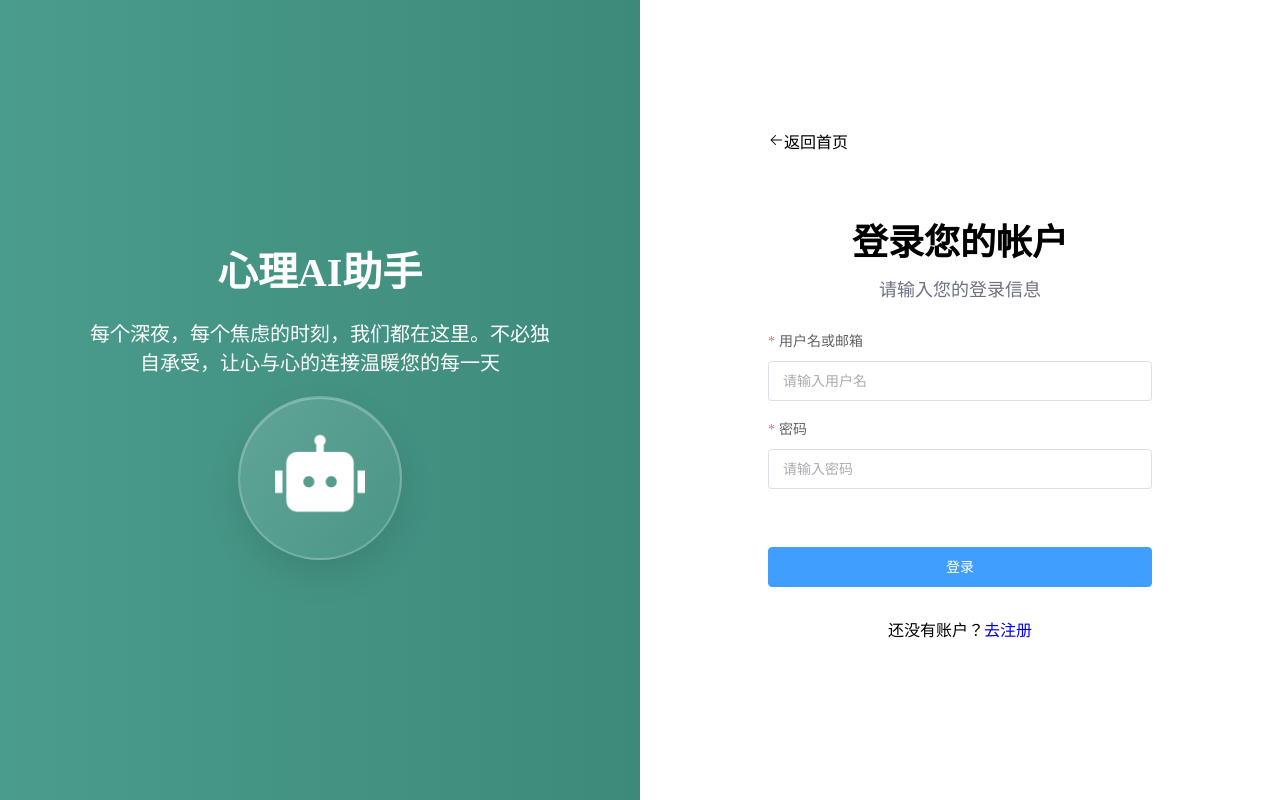
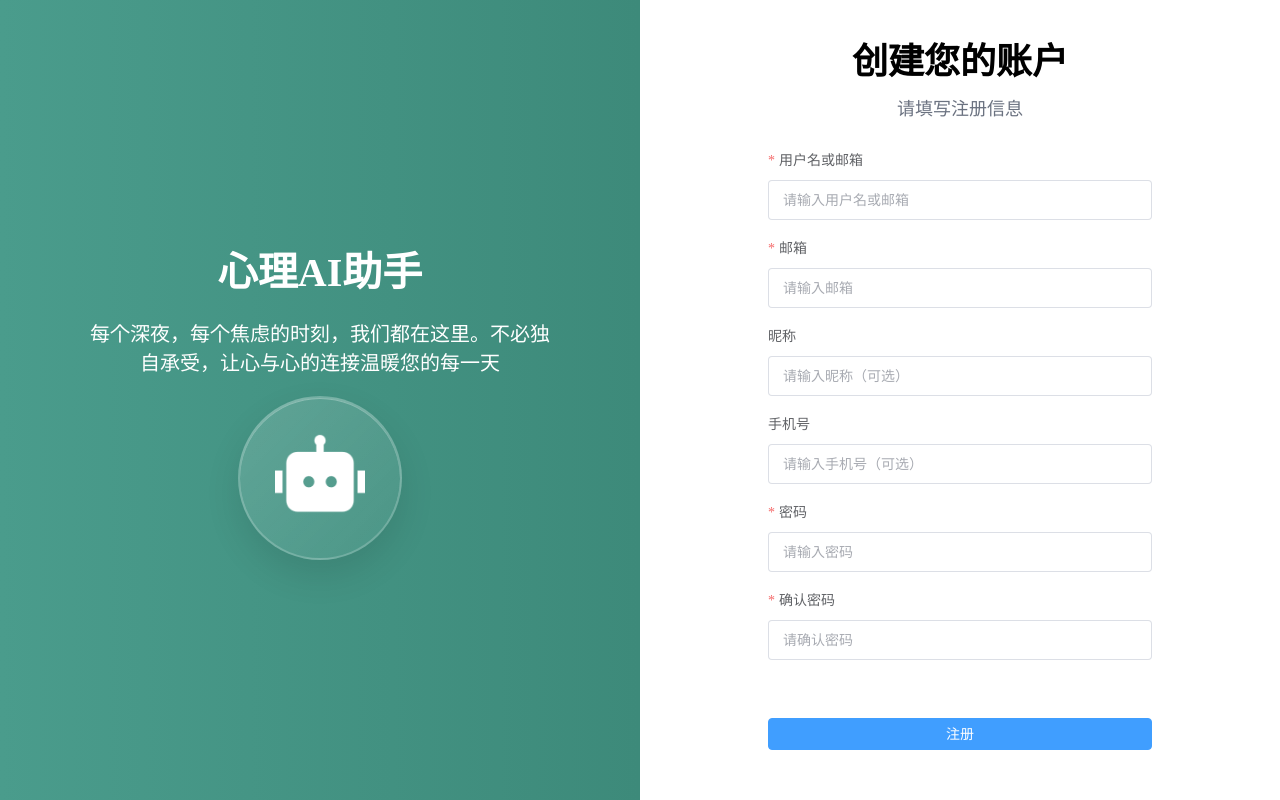
Before and after one commit to heiyusanye/AIhealthhelper, a Vue app: page /author/register in a window 1280 px wide. Built offline with nearby package versions, Linux system fonts and the light colour scheme.

Commit message:
用户端登录登出及导航逻辑实现

```diff
--- /dev/null
+++ b/src/api/frontend.js
@@ -0,0 +1,5 @@
+import service from '@/utils/request'
+
+export const register = (data) => {
+    return service.post('/user/add', data)
+}
--- a/src/components/AuthorLayout.vue
+++ b/src/components/AuthorLayout.vue
@@ -10,7 +10,8 @@
             </div>
         </div>
         <div class="right">
-           <Login />
+            <Login v-if="!isRegister"></Login>
+            <Register v-if="isRegister"></Register>
         </div>
     </div>
 </template>
@@ -18,6 +19,25 @@
 <script setup>
 const robotFill = new URL('@/assets/images/robot-fill.png', import.meta.url).href
 import Login from '@/views/Login.vue'
+import Register from '@/views/Register.vue'
+import { ref } from 'vue'
+import { useRoute } from 'vue-router'
+import { watchEffect } from 'vue'
+
+const isRegister = ref(false)
+const route = useRoute()
+watchEffect(() => {
+    const newVal = route.path
+    if (newVal === '/author/register') {
+        isRegister.value = true
+    } else {
+        isRegister.value = false
+    }
+    return isRegister.value
+})
+
+
+
 </script>
 
 <style scoped>
--- a/src/components/BackendLayout.vue
+++ b/src/components/BackendLayout.vue
@@ -4,7 +4,6 @@
             <Aside />
             <el-container>
                 <el-header>
-
                     <Head />
                 </el-header>
                 <el-main class="main-content">
@@ -37,7 +36,7 @@ import Aside from '@/components/Aside.vue'
             overflow: auto;
             padding: 20px;
             background: white;
-            height: calc(100%  - 74px);
+            height: calc(100% - 74px);
         }
     }
 }
--- a/src/components/FrontendLayout.vue
+++ b/src/components/FrontendLayout.vue
@@ -7,10 +7,10 @@
             </div>
             <div class="nav-section">
                 <router-link to="/" class="nav-link">首页</router-link>
-                <router-link to="/consulation" class="nav-link" v-if="isLoggedIn">AI咨询</router-link>
+                <router-link to="/consultation" class="nav-link" v-if="isLoggedIn">AI咨询</router-link>
                 <router-link to="/emotion-diary" class="nav-link" v-if="isLoggedIn">情绪日记</router-link>
                 <router-link to="/knowledge" class="nav-link">知识库</router-link>
-                <el-button type="default" class="el-button logout-btn" v-if="isLoggedIn">退出登录</el-button>
+                <el-button type="default" class="el-button logout-btn" @click="handleLogout" v-if="isLoggedIn">退出登录</el-button>
                 <template v-else>
                     <router-link to="/author/login" class="nav-link">登录</router-link>
                     <router-link to="/author/register" class="nav-link">
@@ -32,9 +32,19 @@
 
 <script setup>
 import {onMounted, ref} from 'vue'
+import {ElMessage} from 'element-plus'
+import {logout} from '@/api/admin'
+import router from '@/router'
 const iconUrl = new URL('@/assets/images/机器人.png', import.meta.url).href
 const isLoggedIn = ref(false)
-
+const handleLogout = () => {
+    logout().then(() => {
+        ElMessage.success('退出登录成功')
+        localStorage.removeItem('token')
+        isLoggedIn.value = false
+        router.push('/author/login')
+    })
+}
 onMounted(() => {
     isLoggedIn.value = localStorage.getItem('token') !== null
 })
--- a/src/components/Head.vue
+++ b/src/components/Head.vue
@@ -44,7 +44,7 @@ const handleCommand = (command) => {
                     <div class="flexbox">
                         <el-avatar
                             src="https://cube.elemecdn.com/0/88/c530d2554b4394c400021336853c48.png?wh=40x40"></el-avatar>
-                        <p class="username">用户</p>
+                        <p class="username">系统管理员</p>
                         <el-icon class="el-icon--right"><arrow-down /></el-icon>
                     </div>
                 </span>
--- a/src/router/index.js
+++ b/src/router/index.js
@@ -69,15 +69,16 @@ const backendRoutes = [
 const frontendRoutes = [
   {
     path: '/',
+    redirect: '/home',
     component: FrontendLayout,
     children: [{
-      path: '',
+      path: 'home',
       component: () => import('@/views/Home.vue')
     }, {
       path: 'consultation',
       component: () => import('@/views/Consultation.vue')
     }, {
-      path: 'emotiondiary',
+      path: 'emotion-diary',
       component: () => import('@/views/EmotionDiary.vue')
     }, {
       path: 'knowledge',
@@ -92,28 +93,33 @@ const router = createRouter({
   routes: [...backendRoutes, ...frontendRoutes]
 })
 
-router.beforeEach((to, from, next) => {
+router.beforeEach((to) => {
   const token = localStorage.getItem('token')
+
   if (token) {
-    const userInfo = JSON.parse(localStorage.getItem('userInfo'))
-    if (userInfo.userType == 2) {
+    const userInfo = JSON.parse(localStorage.getItem('userInfo') || '{}')
+
+    // 管理员
+    if (userInfo.userType === 2) {
       if (to.path.startsWith('/back')) {
-        next()
-      } else {
-        next('/back/dataanalysis')
+        return true
+      }else{
+        return '/back/dataanalysis'
       }
     }
-    else if (userInfo.userType == 1) {
-
+    // 普通用户
+    if (userInfo.userType === 1) {
+      if (to.path.startsWith('/home')||to.path.startsWith('/consultation')||to.path.startsWith('/emotion-diary')||to.path.startsWith('/knowledge')) {
+        return true
+      }
+      else{
+        return '/home'
+      }
     }
-  } else {
-    if (to.path.startsWith('/back')) {
-      next('/author/login')
-    } else {
-      next()
-    }
+    return true // 放行
   }
+  // 未登录
+  return true
 })
 
-
 export default router
--- a/src/views/Login.vue
+++ b/src/views/Login.vue
@@ -25,7 +25,7 @@
             </el-form>
         </div>
         <div class="footer">
-            <p>还没有账户？<router-link to="/author/register">去注册</router-link></p>
+            <p>还没有账户？<a style="color: #409eff; cursor: pointer;" @click="toRegister">去注册</a></p>
         </div>
     </div>
 </template>
@@ -35,6 +35,10 @@ import { ref, reactive } from 'vue'
 import { login } from '@/api/admin'
 import { ElMessage } from 'element-plus'
 import router from '@/router'
+
+const toRegister = () => {
+    router.push('/author/register')
+}
 
 const formData = reactive({
     username: '',
@@ -67,8 +71,8 @@ const submitForm = async (formEl) => {
                 //根据用户角色跳转不同的页面
                 if (data.userInfo.userType === 2) {
                     router.push('/back/dataanalysis')
-                } else {
-                    router.push('/')
+                } else if (data.userInfo.userType === 1) {
+                    router.push('/home')
                 }
             })
         }
--- a/src/views/Register.vue
+++ b/src/views/Register.vue
@@ -1,3 +1,129 @@
 <template>
-    注册页面11
+    <div class="container">
+        <div class="title">
+            <div class="title-text">
+                <h2>创建您的账户</h2>
+                <p>请填写注册信息</p>
+            </div>
+        </div>
+        <div class="form-container">
+            <el-form label-position="top" :model="formData" ref="submitFormRef" :rules="rules" label-width="120px">
+                <el-form-item label="用户名或邮箱" prop="username">
+                    <el-input v-model="formData.username" placeholder="请输入用户名或邮箱" size="large" />
+                </el-form-item>
+                <el-form-item label="邮箱" prop="email">
+                    <el-input v-model="formData.email" placeholder="请输入邮箱" size="large" />
+                </el-form-item>
+                <el-form-item label="昵称" prop="nickname">
+                    <el-input v-model="formData.nickname" placeholder="请输入昵称（可选）" size="large" />
+                </el-form-item>
+                <el-form-item label="手机号" prop="phone">
+                    <el-input v-model="formData.phone" placeholder="请输入手机号（可选）" size="large" />
+                </el-form-item>
+                <el-form-item label="密码" prop="password">
+                    <el-input v-model="formData.password" placeholder="请输入密码" size="large" />
+                </el-form-item>
+                <el-form-item label="确认密码" prop="confirmPassword">
+                    <el-input v-model="formData.confirmPassword" placeholder="请确认密码" size="large" />
+                </el-form-item>
+                <el-form-item>
+                    <el-button class="btn" type="primary" @click="handleRegister(submitFormRef)">注册</el-button>
+                </el-form-item>
+            </el-form>
+        </div>
+    </div>
 </template>
+
+<script setup>
+import { reactive, ref } from 'vue'
+import { ElMessage } from 'element-plus'
+import { ElForm, ElFormItem, ElInput, ElButton } from 'element-plus'
+import { register } from '@/api/frontend'
+import { useRouter } from 'vue-router'
+
+const submitFormRef = ref(null)
+const formData = reactive({
+    "username": "",
+    "email": "",
+    "nickname": "",
+    "phone": "",
+    "password": "",
+    "confirmPassword": "",
+    "gender": 0,
+    "userType": 1 //前台用户
+})
+const rules = reactive({
+    username: [
+        { required: true, message: '请输入用户名', trigger: 'blur' }
+    ],
+    email: [
+        { required: true, message: '请输入邮箱', trigger: 'blur' }
+    ],
+    password: [
+        { required: true, message: '请输入密码', trigger: 'blur' }
+    ],
+    confirmPassword: [
+        { required: true, message: '请确认密码', trigger: 'blur' }
+    ]
+})
+const router = useRouter()
+const handleRegister = async (formEl) => {
+    if (!formEl) return
+    formEl.validate(async (valid) => {
+        register(formData).then(({data,code}) => {
+            if(data.code === "BUSINESS_ERROR"){
+                ElMessage.error(data.msg)
+                return
+            }
+            if(code === 200){
+                ElMessage.success('注册成功')
+                router.push('/author/login')
+            }else{
+                ElMessage.error('注册失败')
+            }
+            router.push('/author/login')
+        })
+        })
+    }
+</script>
+
+<style lang="scss" scoped>
+.container {
+    width: 384px;
+
+    .flex-box {
+        display: flex;
+        align-items: center;
+    }
+
+    .title {
+        .title-text {
+            text-align: center;
+
+            h2 {
+                font-size: 36px;
+                margin-bottom: 10px;
+            }
+
+            p {
+                font-size: 18px;
+                color: #6b7280;
+            }
+        }
+    }
+
+    .form-container {
+        margin-top: 30px;
+
+        .btn {
+            margin-top: 40px;
+            width: 100%;
+        }
+
+        .footer {
+            padding: 30px;
+            text-align: center;
+        }
+    }
+}
+</style>
```
Also changed, not shown: src/views/Home.vue (+73 -0 lines).
